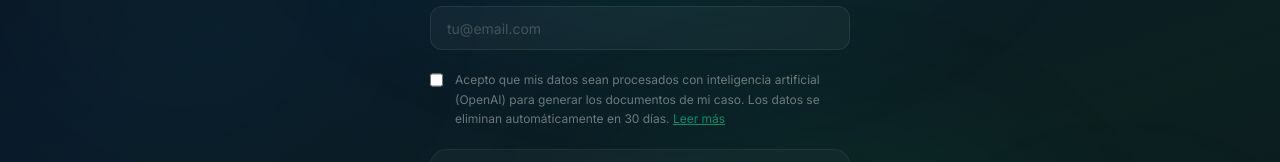
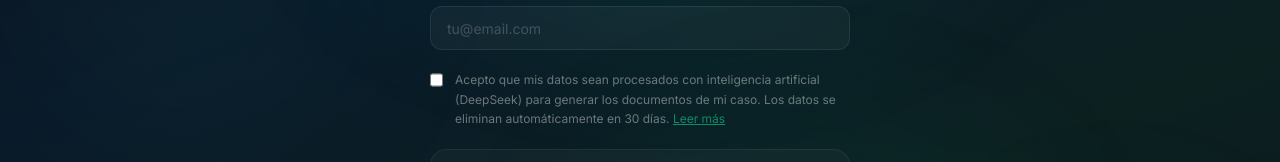
Before and after one commit to jona081982/gesto-app-prototype, a React (Vite) app: page /pago in a window 1280 px wide. Shown: the part 244-406 px from the top of the page. Built offline with nearby package versions, Linux system fonts and the light colour scheme.

Commit message:
Updated PaymentPage.tsx

```diff
--- a/src/pages/PaymentPage.tsx
+++ b/src/pages/PaymentPage.tsx
@@ -42,7 +42,8 @@ export function PaymentPage() {
           className="mt-0.5 w-4 h-4 rounded border-white/20 bg-white/[0.04] text-esmeralda focus:ring-esmeralda/30 cursor-pointer"
         />
         <span className="text-[12px] text-white/40 leading-relaxed group-hover:text-white/60 transition-colors">
-          Acepto que mis datos sean procesados con inteligencia artificial (OpenAI) para generar los documentos de mi caso. Los datos se eliminan automáticamente en 30 días.{' '}
+          Acepto que mis datos sean procesados con inteligencia artificial (DeepSeek) para generar los documentos de mi caso. Los datos se eliminan automáticamente en 30 días.
+{' '}
           <a href="/privacidad" className="text-esmeralda/70 hover:text-esmeralda underline">Leer más</a>
         </span>
       </label>
```
